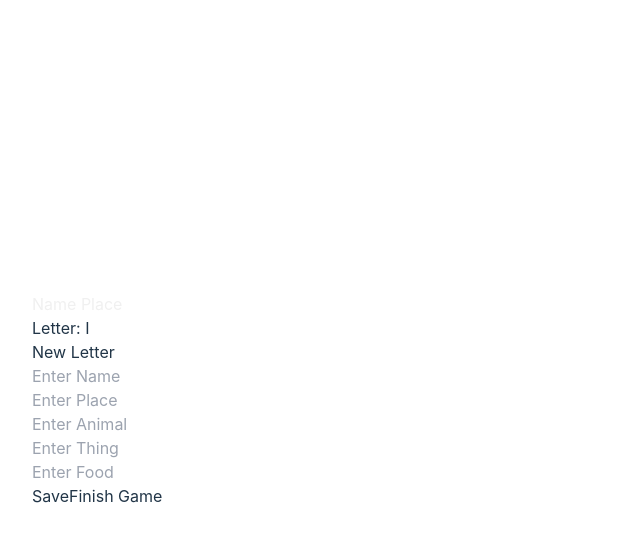
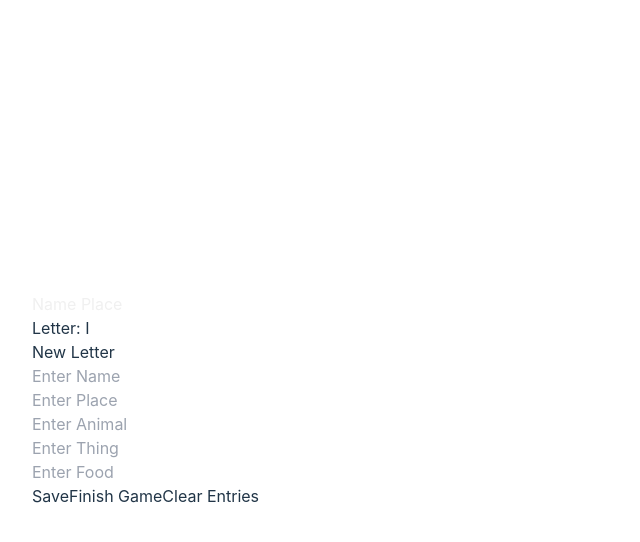
Before and after one commit to aryangupta1/name-place, a Vue app: page / in a window 1280 px wide. Both pictures are taken after a click on the button "Start Game". Shown: the top 542 px of the page, without its empty margins (0-640 px from the left). Built offline with nearby package versions, Linux system fonts and the light colour scheme.

Commit message:
clear entries

```diff
--- a/src/components/GameBoard.vue
+++ b/src/components/GameBoard.vue
@@ -26,6 +26,9 @@
         <button @click="finishGame" class="px-6 py-2 bg-red-500 hover:bg-red-600 rounded shadow">
           Finish Game
         </button>
+        <button @click="clearEntries" class="px-6 py-2 bg-red-500 hover:bg-red-600 rounded shadow">
+          Clear Entries
+        </button>
       </div>
     </div>
     <Scorecard v-if="!gameStarted && gameFinished"/>
@@ -50,6 +53,7 @@ function startGame() {
   gameFinished.value = false;
   generateLetter();
   resetEntries();
+  clearEntries();
 }
 
 function saveEntries() {
@@ -62,6 +66,10 @@ function saveEntries() {
 function finishGame() {
   gameStarted.value = false;
   gameFinished.value = true;
+}
+
+function clearEntries() {
+  sessionStorage.removeItem('gameData')
 }
 
 function resetEntries() {
```
